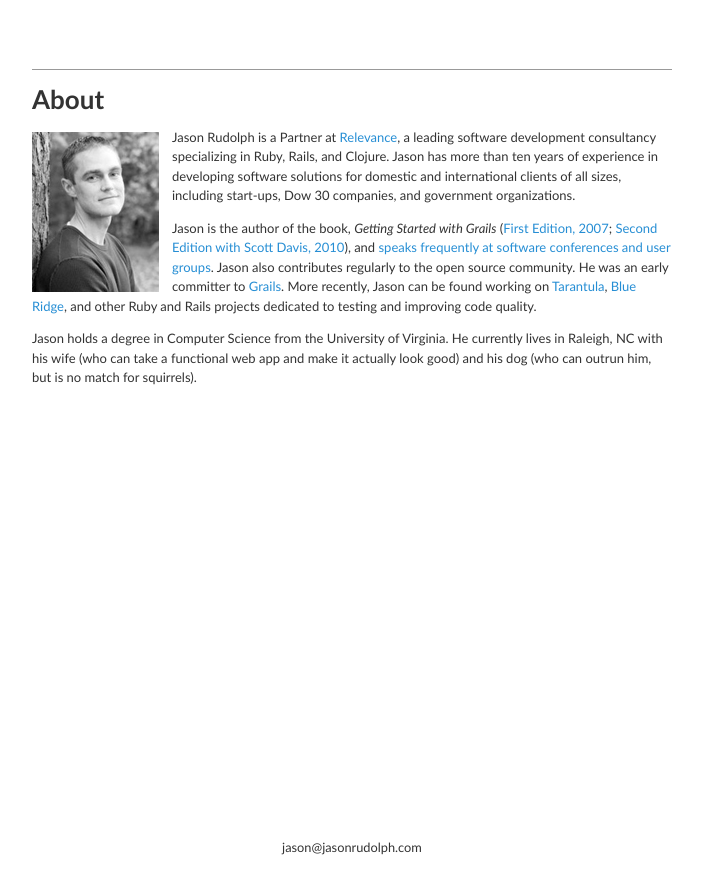
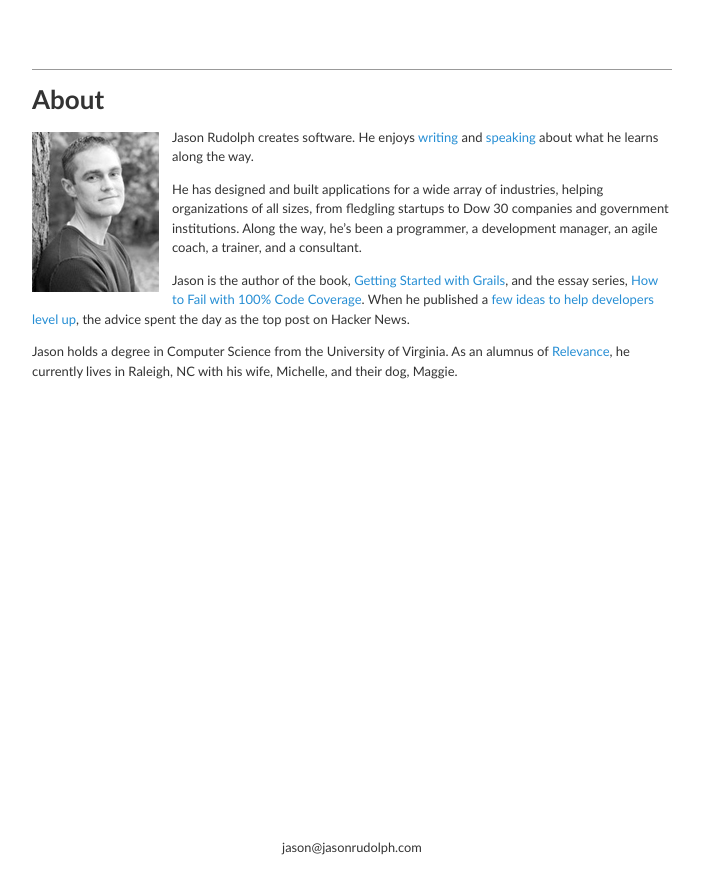
Before and after one commit to asclepius/paulkulyk.com, a Jekyll site: the page built from about.md, in a window 1280 px wide. Shown: the top 894 px of the page, without its empty margins (288-991 px from the left). Built offline with Jekyll 4.4.1, drawn with Linux system fonts in a browser that asks for light colours; nearby versions of some CDN libraries; some web fonts are replaced; comment, search, counter and statistics services are not loaded.

Commit message:
Update bio

```diff
--- a/about.md
+++ b/about.md
@@ -5,8 +5,24 @@ title: About - Jason Rudolph Dot Com
 ---
 # About
 
-<img src="/images/jasonrudolph.jpg" class="inline-left" title="Jason Rudolph (Photo by Neil Boyd)" alt="Jason Rudolph (Photo by Neil Boyd)" /> Jason Rudolph is a Partner at [Relevance](http://thinkrelevance.com "Relevance, Inc - Agile Software Development, Consulting, and Training"), a leading software development consultancy specializing in Ruby, Rails, and Clojure.  Jason has more than ten years of experience in developing software solutions for domestic and international clients of all sizes, including start-ups, Dow 30 companies, and government organizations.
+<img src="/images/jasonrudolph.jpg" class="inline-left" title="Jason Rudolph (Photo by Neil Boyd)" alt="Jason Rudolph (Photo by Neil Boyd)" />
+Jason Rudolph creates software.
+He enjoys [writing][writing] and [speaking][speaking] about what he learns along the way.
 
-Jason is the author of the book, *Getting Started with Grails* ([First Edition, 2007](http://infoq.com/minibooks/grails "InfoQ: Getting Started with Grails, First Edition"); [Second Edition with Scott Davis, 2010](http://infoq.com/minibooks/grails-getting-started "InfoQ: Getting Started with Grails, Second Edition")), and [speaks frequently at software conferences and user groups](/events).  Jason also contributes regularly to the open source community.  He was an early committer to [Grails](http://grails.org "Grails - Groovy Web Application Framework"). More recently, Jason can be found working on [Tarantula](http://github.com/relevance/tarantula "Tarantula (Ruby Gem) - Tarantula is a big fuzzy spider. It crawls your Rails application, fuzzing data to see what breaks."), [Blue Ridge](http://github.com/relevance/blue-ridge "Blue Ridge (Rails Plugin) - Command-line and in-browser JavaScript unit tests for your Rails app"), and other Ruby and Rails projects dedicated to testing and improving code quality.
+He has designed and built applications for a wide array of industries, helping organizations of all sizes, from fledgling startups to Dow 30 companies and government institutions.
+Along the way, he’s been a programmer, a development manager, an agile coach, a trainer, and a consultant.
 
-Jason holds a degree in Computer Science from the University of Virginia.  He currently lives in Raleigh, NC with his wife (who can take a functional web app and make it actually look good) and his dog (who can outrun him, but is no match for squirrels).
+Jason is the author of the book, [Getting Started with Grails][gswg],
+and the essay series, [How to Fail with 100% Code Coverage][testing-anti-patterns].
+When he published a [few ideas to help developers level up][programming-achievements], the advice spent the day as the top post on Hacker News.
+
+Jason holds a degree in Computer Science from the University of Virginia.
+As an alumnus of [Relevance][], he currently lives in Raleigh, NC with his wife, Michelle, and their dog, Maggie.
+
+[gswg]: /gswg_reviews.html
+[grails]: http://grails.org "Grails - Groovy Web Application Framework"
+[programming-achievements]: /blog/2011/08/09/programming-achievements-how-to-level-up-as-a-developer/
+[relevance]: http://thinkrelevance.com
+[testing-anti-patterns]: /blog/testing-anti-patterns-how-to-fail-with-100-test-coverage/
+[speaking]: /events
+[writing]: /blog
```
